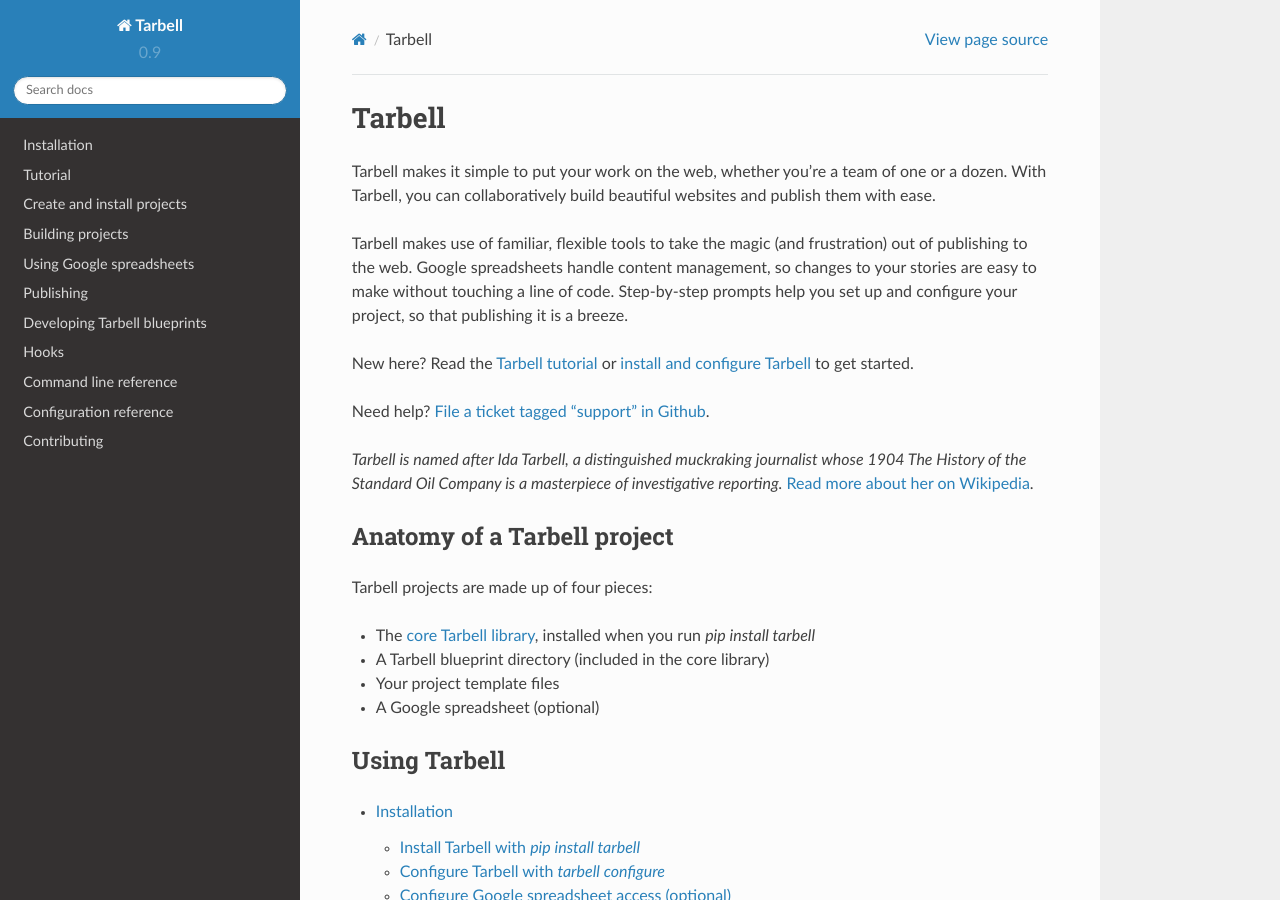
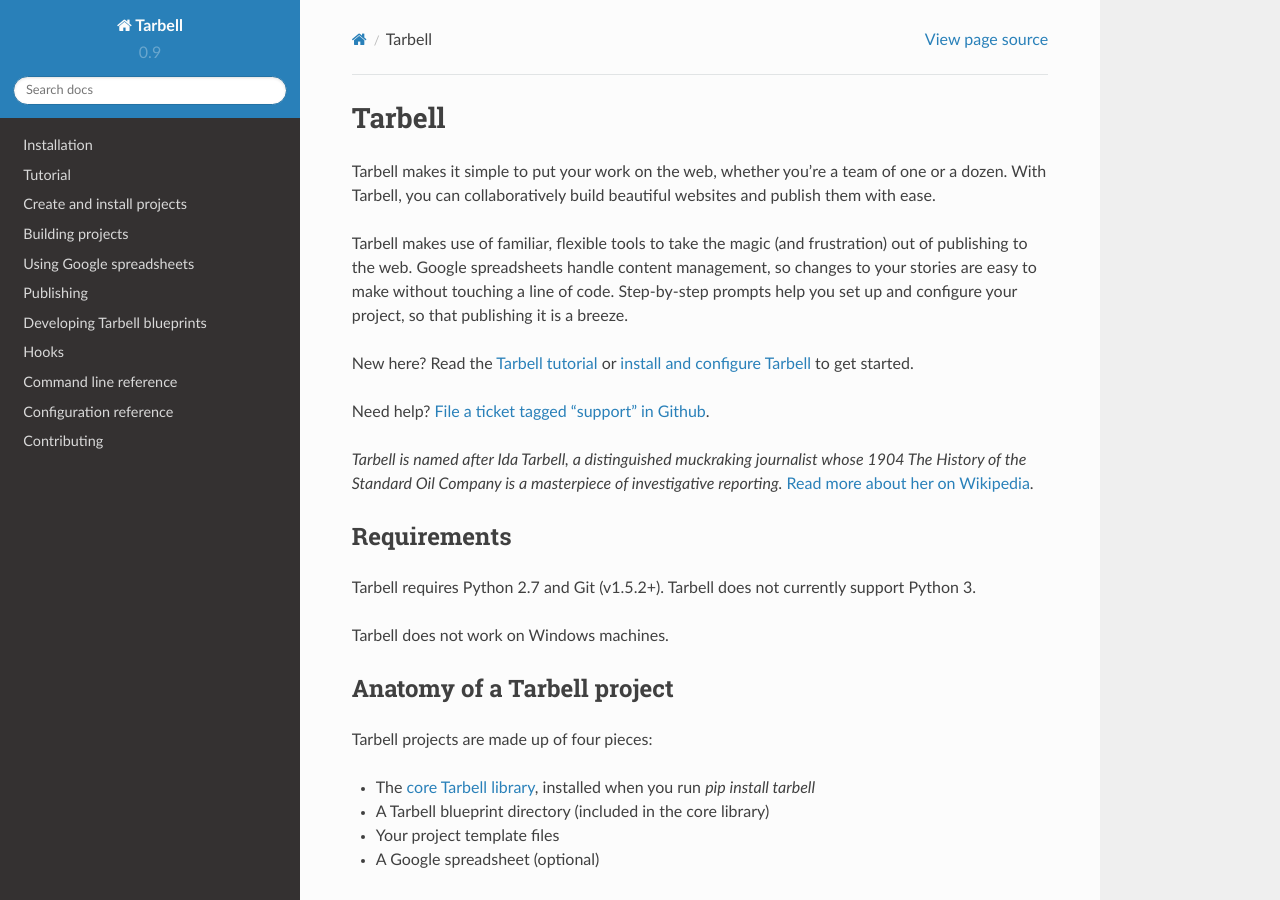
Before and after one commit to tarbell-project/tarbell, a Sphinx documentation site: the page built from tarbell/docs/index.rst, in a window 1280 px wide and 900 px high. Built offline with Sphinx 7.4.7 and the Read the Docs theme 2.0.0, drawn with Linux system fonts in a browser that asks for light colours; pages that are not in the unit, such as notebooks, are missing from menus.

Commit message:
Clarify Python 2.7 requirement and lack of Python 3 compatibility

```diff
--- a/tarbell/docs/index.rst
+++ b/tarbell/docs/index.rst
@@ -17,6 +17,13 @@
 *Tarbell is named after Ida Tarbell, a distinguished muckraking journalist whose
 1904 The History of the Standard Oil Company is a masterpiece of investigative
 reporting.* `Read more about her on Wikipedia <http://en.wikipedia.org/wiki/Ida_Tarbell>`_.
+
+Requirements
+============
+
+Tarbell requires Python 2.7 and Git (v1.5.2+). Tarbell does not currently support Python 3.
+
+Tarbell does not work on Windows machines.
 
 Anatomy of a Tarbell project
 ============================
--- a/tarbell/docs/install.rst
+++ b/tarbell/docs/install.rst
@@ -10,6 +10,8 @@
     pip install -e git+https://github.com/newsapps/flask-tarbell@0.9-beta7#egg=tarbell
 
 .. note::
+
+  Tarbell requires Python 2.7 and Git (v1.5.2+). Tarbell does not currently support Python 3.
 
   Tarbell does not work on Windows machines.
 
```
